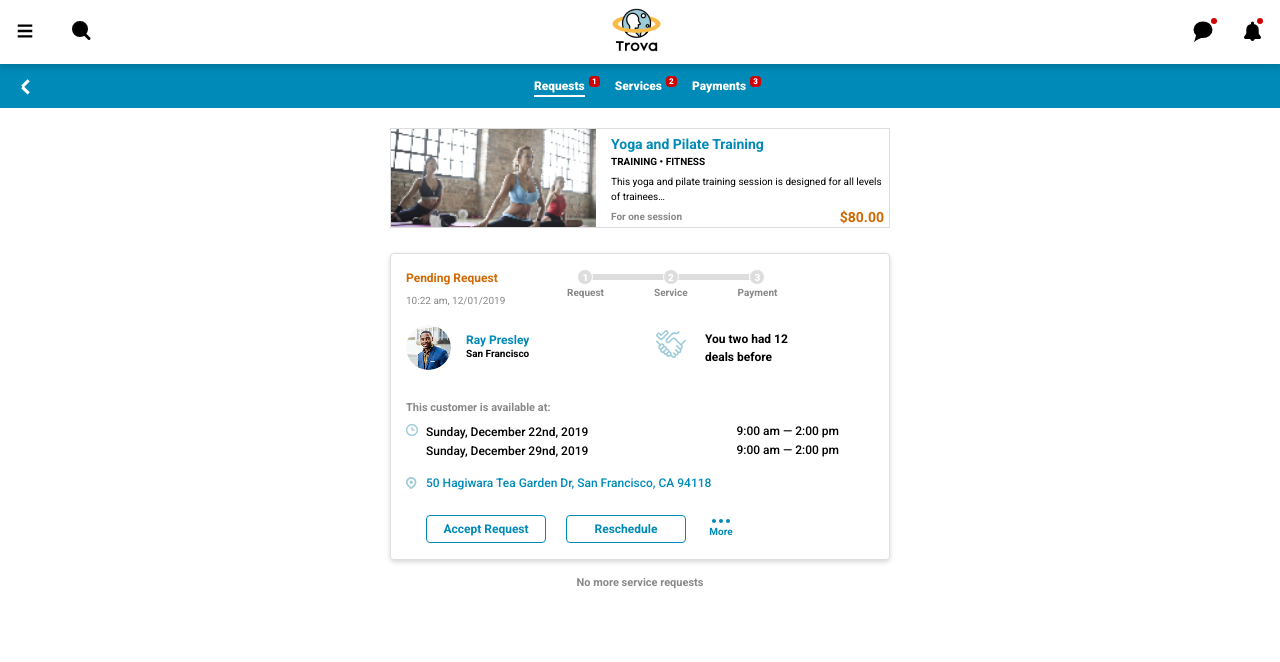
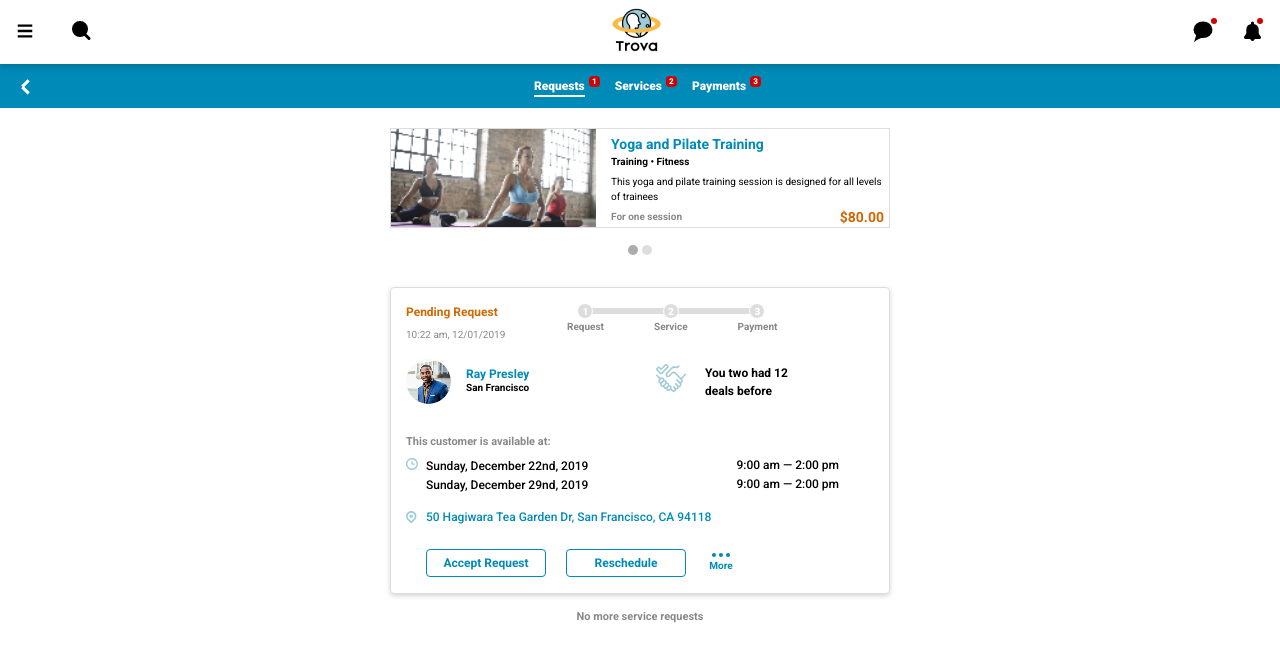
Before and after one commit to hardyjoysan/webdura-test, a React (Create React App) app: page / in a window 1280 px wide. Shown: the top 662 px of the page. Built offline with nearby package versions, Linux system fonts and the light colour scheme.

Commit message:
Slider services funtionality

```diff
--- /dev/null
+++ b/src/data.json
@@ -0,0 +1,40 @@
+{
+    "services": [
+      {
+        "id": 1,
+        "title": "Yoga and Pilate Training",
+        "type": "Training",
+        "category": "Fitness",
+        "description": "This yoga and pilate training session is designed for all levels of trainees",
+        "price": 80.00
+      },
+      {
+        "id": 2,
+        "title": "Soccer novice practice",
+        "type": "Practice",
+        "category": "Sports",
+        "description": "This soccer training session is designed for all levels of trainees",
+        "price": 100.00
+      }
+    ],
+    "bookings": [
+      {
+        "booking_id": 101,
+        "status": "PENDING",
+        "service_id": 1,
+        "updated_at": "19 April 2020 10:36:11"
+      },
+      {
+        "booking_id": 102,
+        "status": "ACTIVE",
+        "service_id": 1,
+        "updated_at": "12 April 2020 10:36:11"
+      },
+      {
+        "booking_id": 103,
+        "status": "PAYMENT",
+        "service_id": 1,
+        "updated_at": "15 April 2020 10:36:11"
+      }
+    ]
+}
--- a/src/slider/Slider.js
+++ b/src/slider/Slider.js
@@ -1,29 +1,51 @@
-import React from 'react';
+import React, {useState} from 'react';
 import {
   Container, Col, Row, Card, CardImg, CardText, CardBody, CardTitle, CardSubtitle
 } from 'reactstrap';
 
+import data from "../data";
+
 const Slider = (props) => {
+
+  const [services] = useState(data.services);
+  const [service, setService] = useState(data.services[0]);
+
+  const pointerClick = (id, e) => {
+    services.filter((service) => (service.id === id) ? setService(service) : "")
+  }
+
+  const pointers = services.map(svc =>
+    <li
+      key={svc.id}
+      data-uid={svc.id}
+      onClick={(e) => pointerClick(svc.id, e)}
+      className={svc.id === service.id ? "active" : ""}
+    ></li>
+  );
+
   return (
-    <Container fluid>
-      <Card className="slide_card">
+    <Container>
+      <Card className="slide_card" key={service.id}>
         <Row>
           <Col xs="5" className="img_hold">
             <CardImg top width="100%" src="/images/yoga.png" alt="Card image" />
           </Col>
           <Col xs="7">
             <CardBody>
-            <CardTitle>Yoga and Pilate Training</CardTitle>
-            <CardSubtitle>TRAINING • FITNESS</CardSubtitle>
-            <CardText>This yoga and pilate training session is designed for all levels of trainees…</CardText>
+              <CardTitle>{service.title}</CardTitle>
+              <CardSubtitle>{service.type} • {service.category}</CardSubtitle>
+              <CardText>{service.description}</CardText>
               <div className="price_tag">
                 <span>For one session</span>
-              <h3>$80.00</h3>
+                <h3>${service.price.toFixed(2)}</h3>
               </div>
             </CardBody>
           </Col>
         </Row>
       </Card>
+      <ul className="slider_dots">
+        {pointers}
+      </ul>
     </Container>
   );
 };
--- a/src/slider/slider.scss
+++ b/src/slider/slider.scss
@@ -64,3 +64,26 @@
 
   }
 }
+
+.slider_dots{
+  display: block;
+  padding: 0;
+  margin: 10px 0;
+  text-align: center;
+
+  li{
+    list-style: none;
+    display: inline-block;
+    width: 10px;
+    height: 10px;
+    content: "";
+    background-color: #ddd;
+    border-radius: 50%;
+    margin: 0 2px;
+    cursor: pointer;
+    &.active{
+      background-color: #adacac;
+      cursor: default;
+    }
+  }
+}
```
Lines whose indentation alone changed are shown as unchanged.
